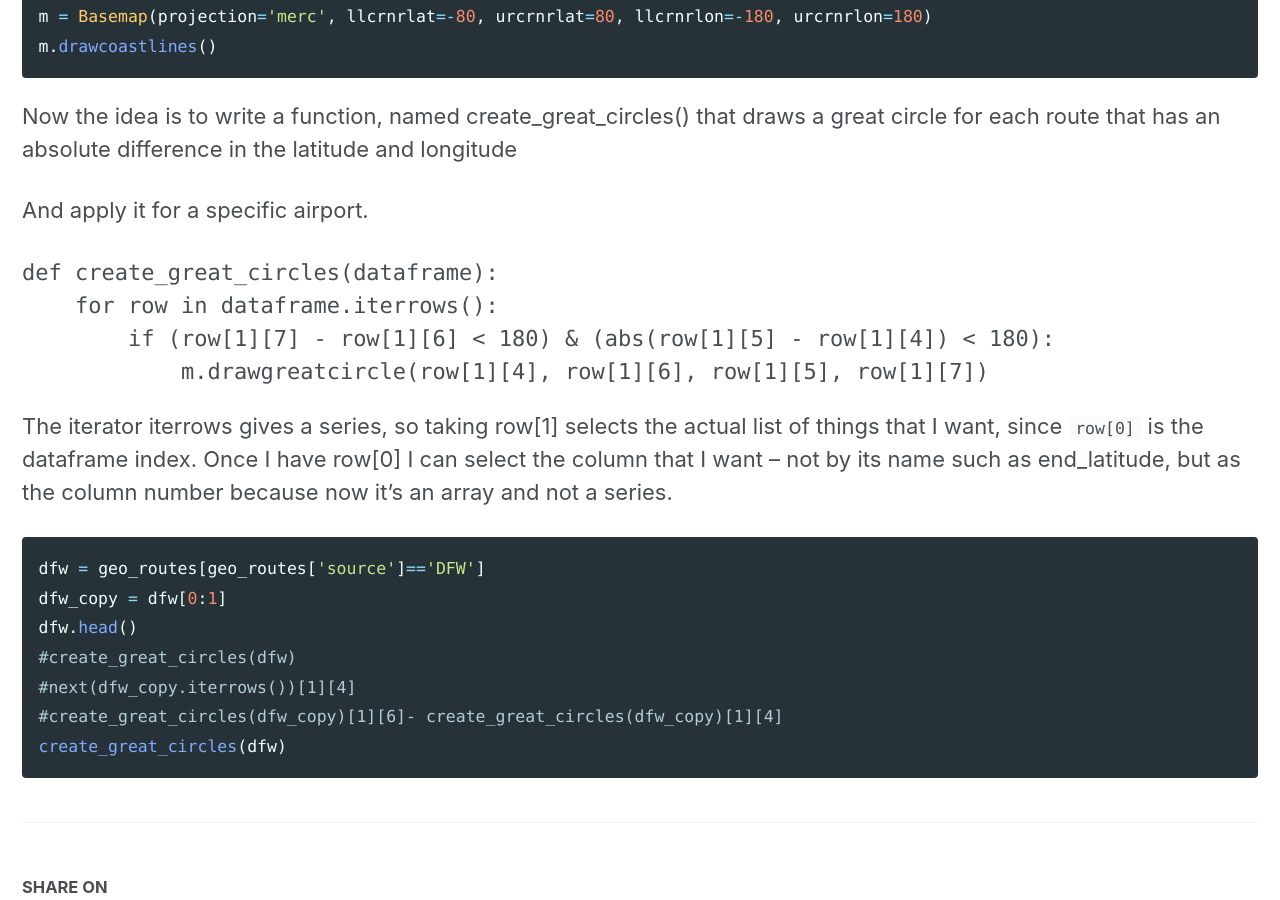
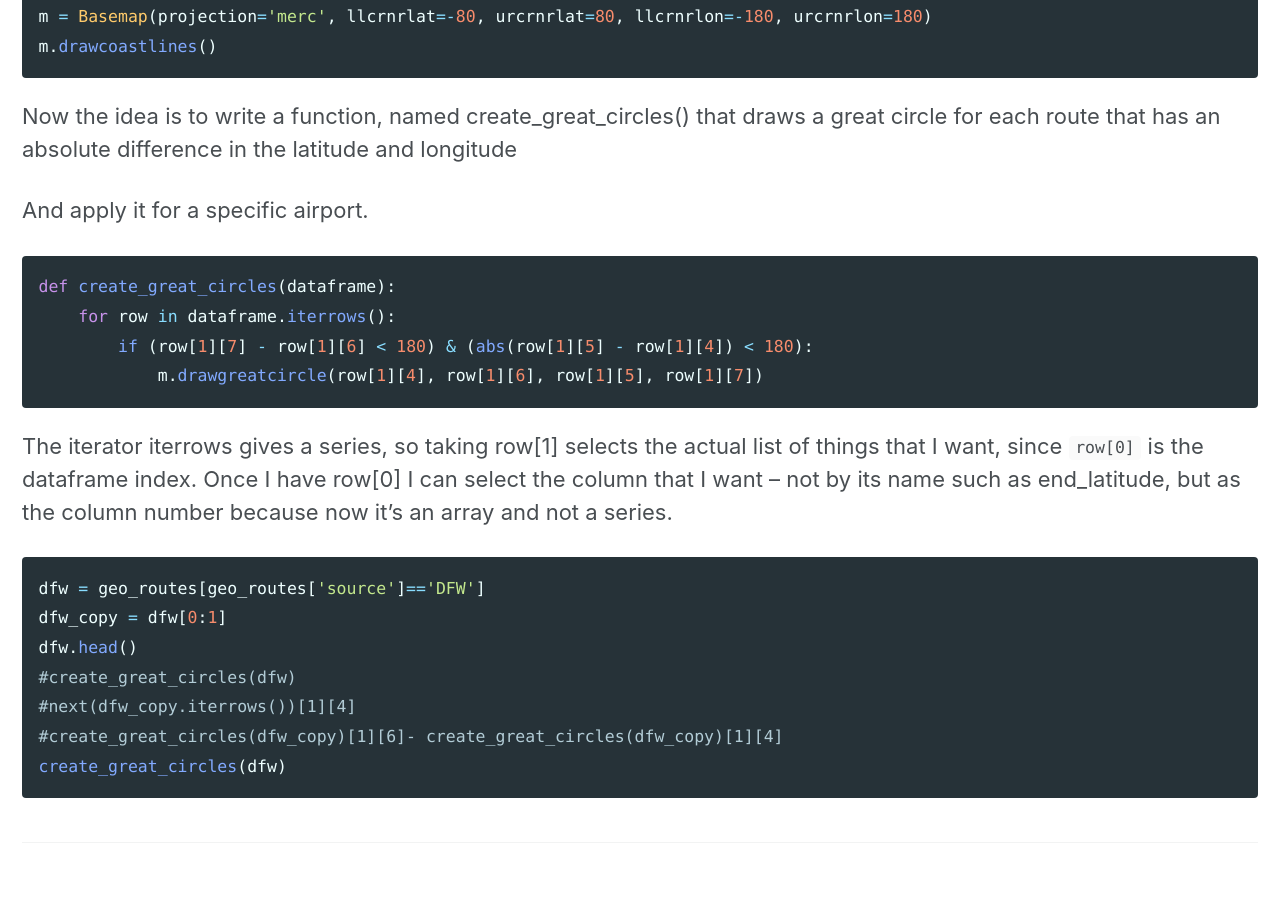
Before and after one commit to nahusznaj/nahusznaj.github.io, a Jekyll site: the page built from _posts/projects/2018-07-26-dataquest-visualising-geographic-data.md, in a window 1280 px wide and 900 px high, scrolled down 3760 px. Built offline with Jekyll 4.4.1, drawn with Linux system fonts in a browser that asks for light colours; nearby versions of some CDN libraries.

Commit message:
Update 2018-07-26-dataquest-visualising-geographic-data.md

````diff
--- a/_posts/projects/2018-07-26-dataquest-visualising-geographic-data.md
+++ b/_posts/projects/2018-07-26-dataquest-visualising-geographic-data.md
@@ -132,7 +132,7 @@ Now the idea is to write a function, named create_great_circles() that draws a g
 And apply it for a specific airport.
 
 
-```pyton
+```python
 def create_great_circles(dataframe):
     for row in dataframe.iterrows():
         if (row[1][7] - row[1][6] < 180) & (abs(row[1][5] - row[1][4]) < 180):
````
